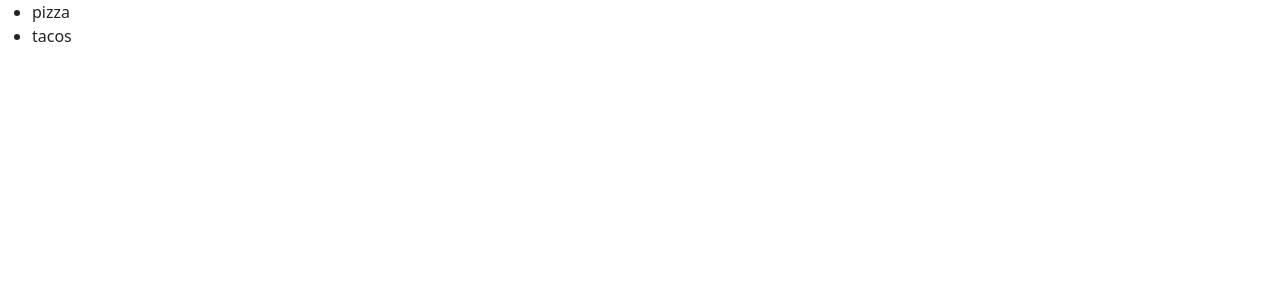
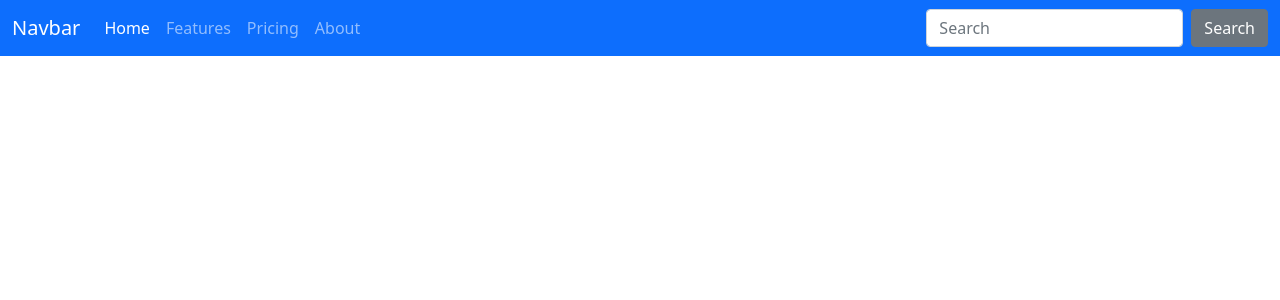
Before and after one commit to bklcross/beach_west_dental, a React (Create React App) app: page / in a window 1280 px wide. Shown: the top 300 px of the page. Built offline with nearby package versions, Linux system fonts and the light colour scheme.

Commit message:
nav added

```diff
--- a/src/App.js
+++ b/src/App.js
@@ -1,10 +1,9 @@
+import Nav from "./components/Nav";
+
 export default function App() {
   return (
     <div className="App">
-      <ul>
-        <li>pizza</li>
-        <li>tacos</li>
-      </ul>
+      <Nav />
     </div>
   );
 }
--- /dev/null
+++ b/src/components/Nav.jsx
@@ -0,0 +1,57 @@
+export default function Nav() {
+  return (
+    <nav className="navbar navbar-expand-lg navbar-dark bg-primary">
+      <div className="container-fluid">
+        <a className="navbar-brand" href="#">
+          Navbar
+        </a>
+        <button
+          className="navbar-toggler"
+          type="button"
+          data-bs-toggle="collapse"
+          data-bs-target="#navbarColor01"
+          aria-controls="navbarColor01"
+          aria-expanded="false"
+          aria-label="Toggle navigation"
+        >
+          <span className="navbar-toggler-icon"></span>
+        </button>
+        <div className="collapse navbar-collapse" id="navbarColor01">
+          <ul className="navbar-nav me-auto">
+            <li className="nav-item">
+              <a className="nav-link active" href="#">
+                Home
+                <span className="visually-hidden">(current)</span>
+              </a>
+            </li>
+            <li className="nav-item">
+              <a className="nav-link" href="#">
+                Features
+              </a>
+            </li>
+            <li className="nav-item">
+              <a className="nav-link" href="#">
+                Pricing
+              </a>
+            </li>
+            <li className="nav-item">
+              <a className="nav-link" href="#">
+                About
+              </a>
+            </li>
+          </ul>
+          <form className="d-flex">
+            <input
+              className="form-control me-sm-2"
+              type="text"
+              placeholder="Search"
+            />
+            <button className="btn btn-secondary my-2 my-sm-0" type="submit">
+              Search
+            </button>
+          </form>
+        </div>
+      </div>
+    </nav>
+  );
+}
```
